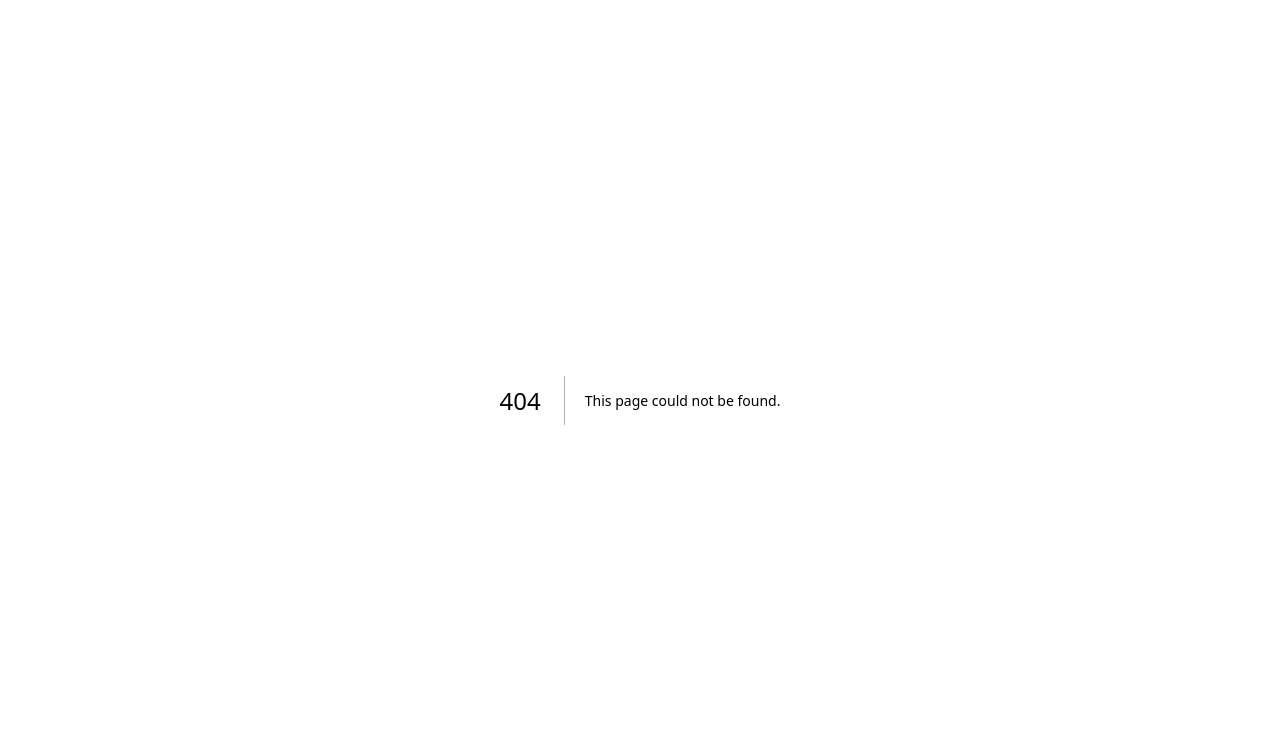
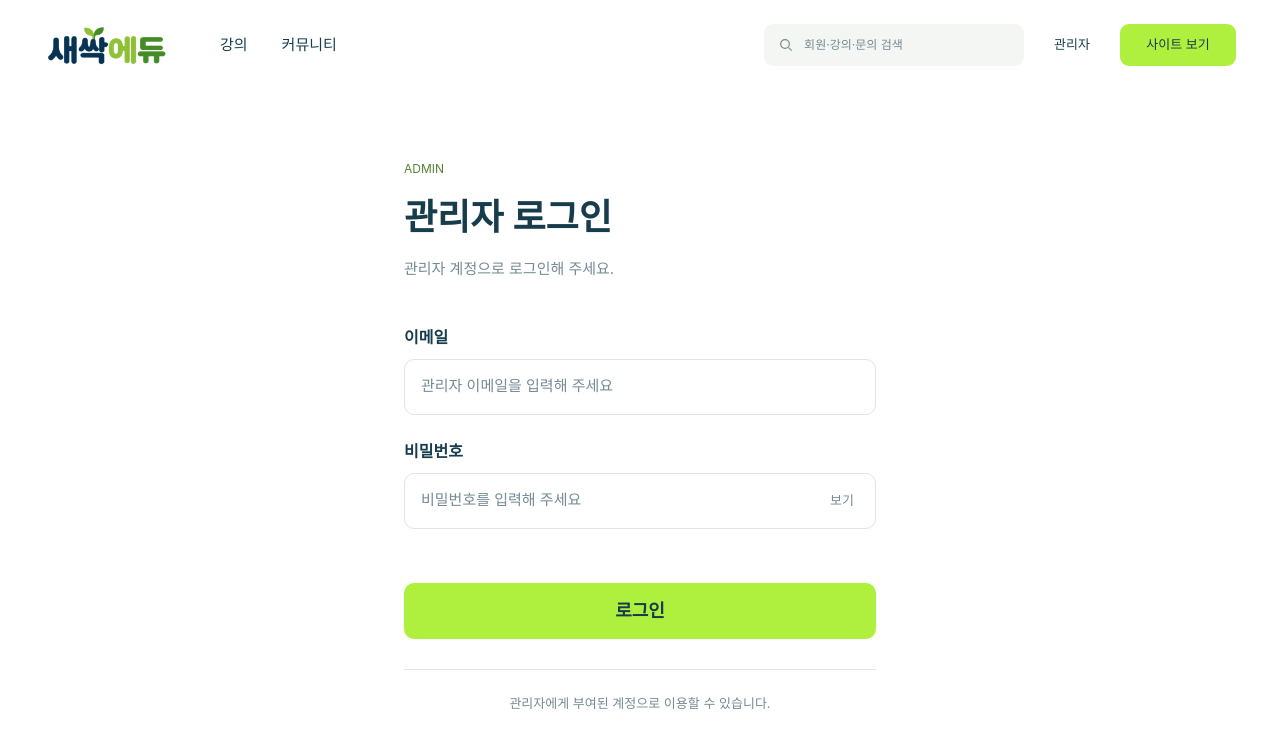
Before and after one commit to SaeMoi/SesacEdu_Admin_Server, a Next.js app in the folder frontend/: page /login in a window 1280 px wide. Before the commit this address had no page. Shown: the top 748 px of the page. Built offline with nearby package versions, Linux system fonts and the light colour scheme; no server answers.

Commit message:
feat:[admin-login] 관리자 로그인 입력 화면 추가

```diff
--- /dev/null
+++ b/frontend/app/login/page.jsx
@@ -0,0 +1,28 @@
+import AdminHeader from "../../components/AdminHeader";
+import AdminLoginForm from "../../components/AdminLoginForm";
+
+export const metadata = {
+  title: "관리자 로그인 · 새싹에듀",
+};
+
+export default function LoginPage() {
+  return (
+    <>
+      <AdminHeader />
+
+      <main className="admin-login-page">
+        <p className="eyebrow">ADMIN</p>
+        <h1>관리자 로그인</h1>
+        <p className="description">
+          관리자 계정으로 로그인해 주세요.
+        </p>
+
+        <AdminLoginForm />
+
+        <p className="admin-login-guide">
+          관리자에게 부여된 계정으로 이용할 수 있습니다.
+        </p>
+      </main>
+    </>
+  );
+}
--- /dev/null
+++ b/frontend/components/AdminLoginForm.jsx
@@ -0,0 +1,82 @@
+"use client";
+
+import { useState } from "react";
+
+export default function AdminLoginForm() {
+  const [email, setEmail] = useState("");
+  const [password, setPassword] = useState("");
+  const [showPassword, setShowPassword] = useState(false);
+  const [notice, setNotice] = useState("");
+
+  const submit = (event) => {
+    event.preventDefault();
+
+    setNotice(
+      "로그인 서비스 연결을 준비 중입니다. 현재는 로그인할 수 없습니다.",
+    );
+  };
+
+  return (
+    <form className="admin-login-form" onSubmit={submit}>
+      <div className="admin-login-field">
+        <label htmlFor="admin-email">이메일</label>
+        <input
+          id="admin-email"
+          name="email"
+          type="email"
+          autoComplete="username"
+          autoCapitalize="none"
+          spellCheck={false}
+          placeholder="관리자 이메일을 입력해 주세요"
+          value={email}
+          onChange={(event) => {
+            setEmail(event.target.value);
+            setNotice("");
+          }}
+          onBlur={() => setEmail((value) => value.trim())}
+          maxLength={100}
+          required
+        />
+      </div>
+
+      <div className="admin-login-field">
+        <label htmlFor="admin-password">비밀번호</label>
+
+        <div className="admin-password-control">
+          <input
+            id="admin-password"
+            name="password"
+            type={showPassword ? "text" : "password"}
+            autoComplete="current-password"
+            placeholder="비밀번호를 입력해 주세요"
+            value={password}
+            onChange={(event) => {
+              setPassword(event.target.value);
+              setNotice("");
+            }}
+            required
+          />
+
+          <button
+            type="button"
+            className="admin-password-toggle"
+            aria-controls="admin-password"
+            aria-label="비밀번호 표시"
+            aria-pressed={showPassword}
+            onClick={() => setShowPassword((value) => !value)}
+          >
+            {showPassword ? "숨기기" : "보기"}
+          </button>
+        </div>
+      </div>
+
+      <p className="admin-login-notice" role="status">
+        {notice}
+      </p>
+
+      <button className="admin-login-submit" type="submit">
+        로그인
+      </button>
+    </form>
+  );
+}
```
